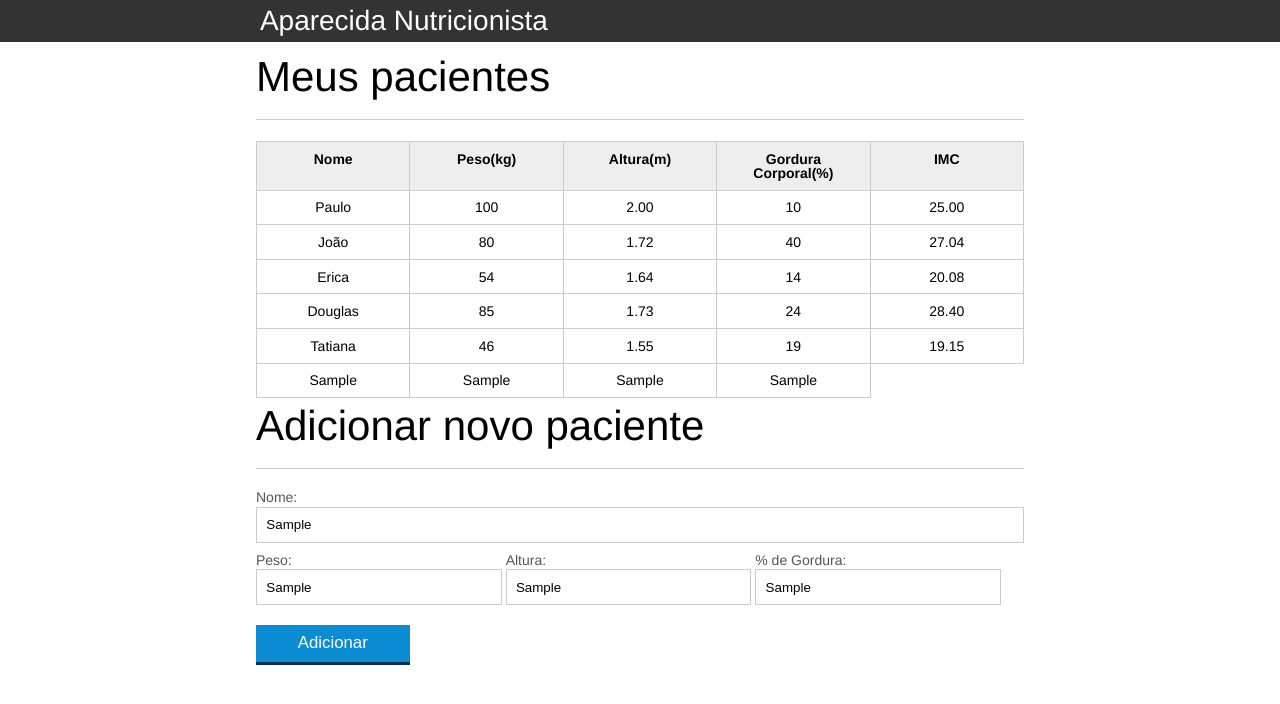
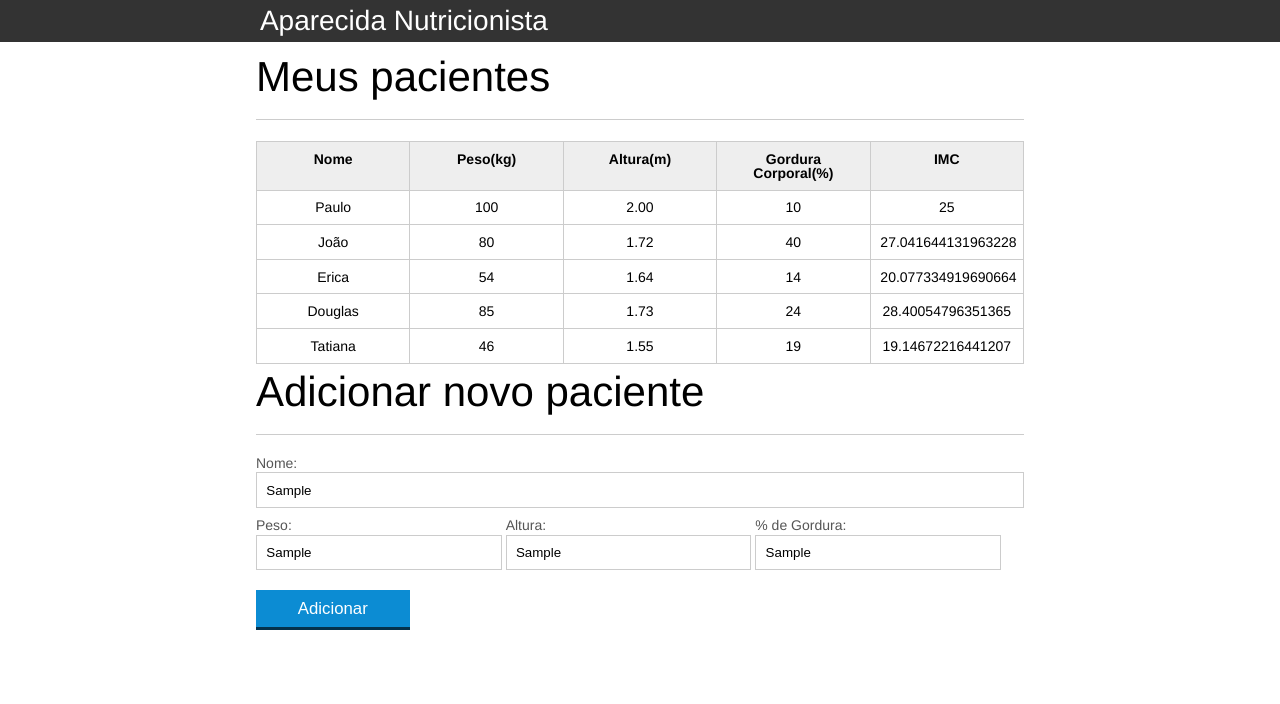
Before and after one commit to vitormds/JavaScriptNutriCalc, a plain HTML site: page index.html in a window 1280 px wide. Both pictures are taken after typing "Sample", "Sample", "Sample", "Sample" into the empty fields and a click on the button "Adicionar". Drawn offline with Linux system fonts and the light colour scheme.

Commit message:
Criando método IMC

```diff
--- a/index.html
+++ b/index.html
@@ -95,6 +95,6 @@
 			</form>
 			</section>
 	</body>
-	<script src="js/principal.js"></script>
+	<script src="js/calcula-imc.js"></script>
 	<script src="js/form.js"></script>
 </html>
--- a/js/principal.js
+++ b/js/calcula-imc.js
@@ -32,11 +32,17 @@ if (altura < 0 || altura > 3){
 
 if(alturaEhValida && pesoEhValido){
 var imc = peso / (altura * altura);
-tdImc.textContent = imc.toFixed(2);
+tdImc.textContent = imc;
 }
 
 });
 
+function calcularImc(peso, altura){
+    var imc = 0;
+    imc = peso / (altura*altura);
+    return imc.toFixed(2);
+}
+
 titulo.addEventListener("click", function(){
     console.log("Função anonima");
 });
--- a/js/form.js
+++ b/js/form.js
@@ -21,17 +21,16 @@ botaoAdicionar.addEventListener("click", function(){
     pesoTd.textContent = peso;
     alturaTd.textContent = altura;
     gorduraTd.textContent = gordura;
+    imcTd.textContent = calcularImc(peso, altura);
 
     pacienteTr.appendChild(nomeTd);
     pacienteTr.appendChild(pesoTd);
     pacienteTr.appendChild(alturaTd);
     pacienteTr.appendChild(gorduraTd);
+    pacienteTr.appendChild(imcTd);
 
     var tabela = document.querySelector("#tabela-pacientes");
     tabela.appendChild(pacienteTr);
 
 
-
-
-
 });
```
